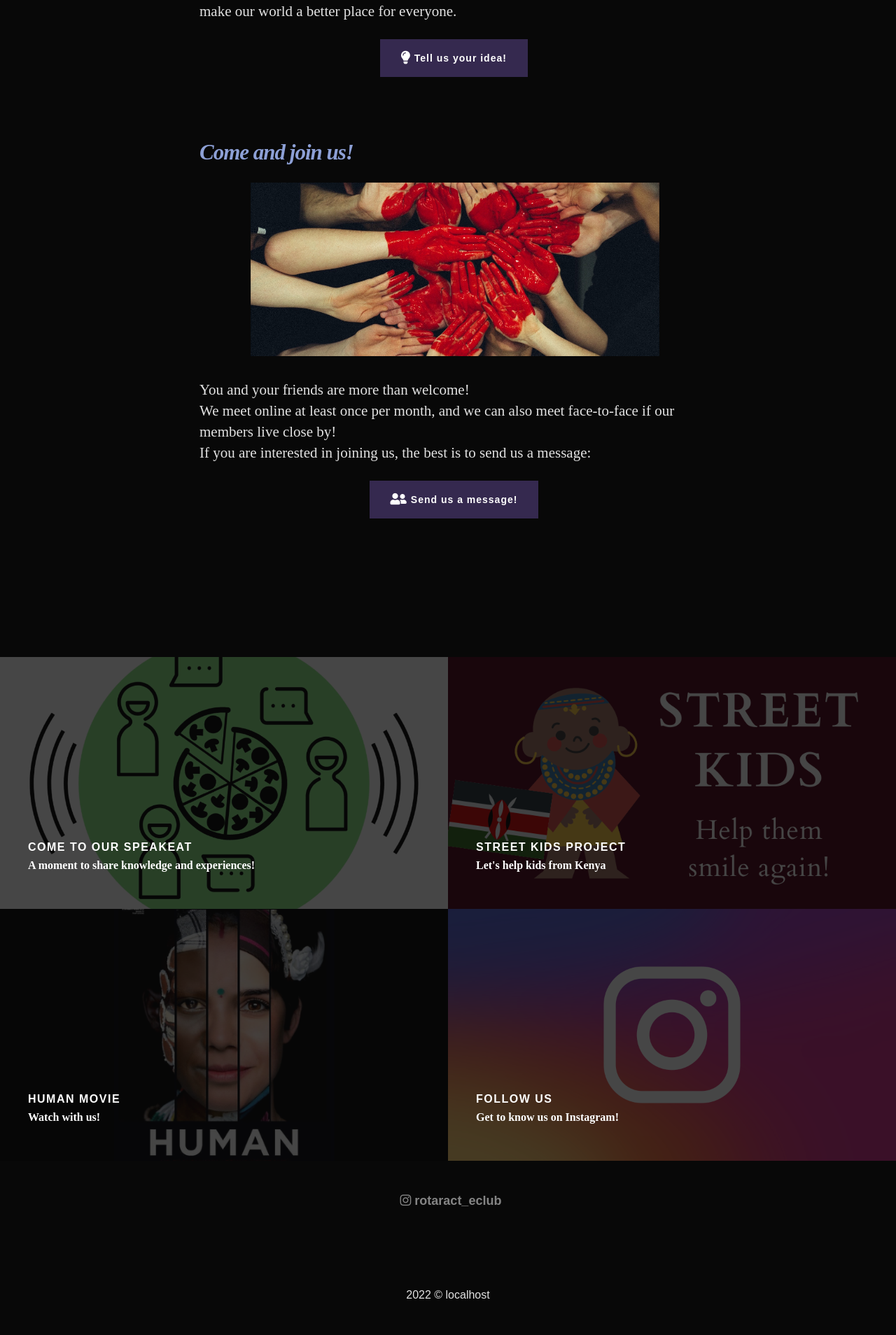
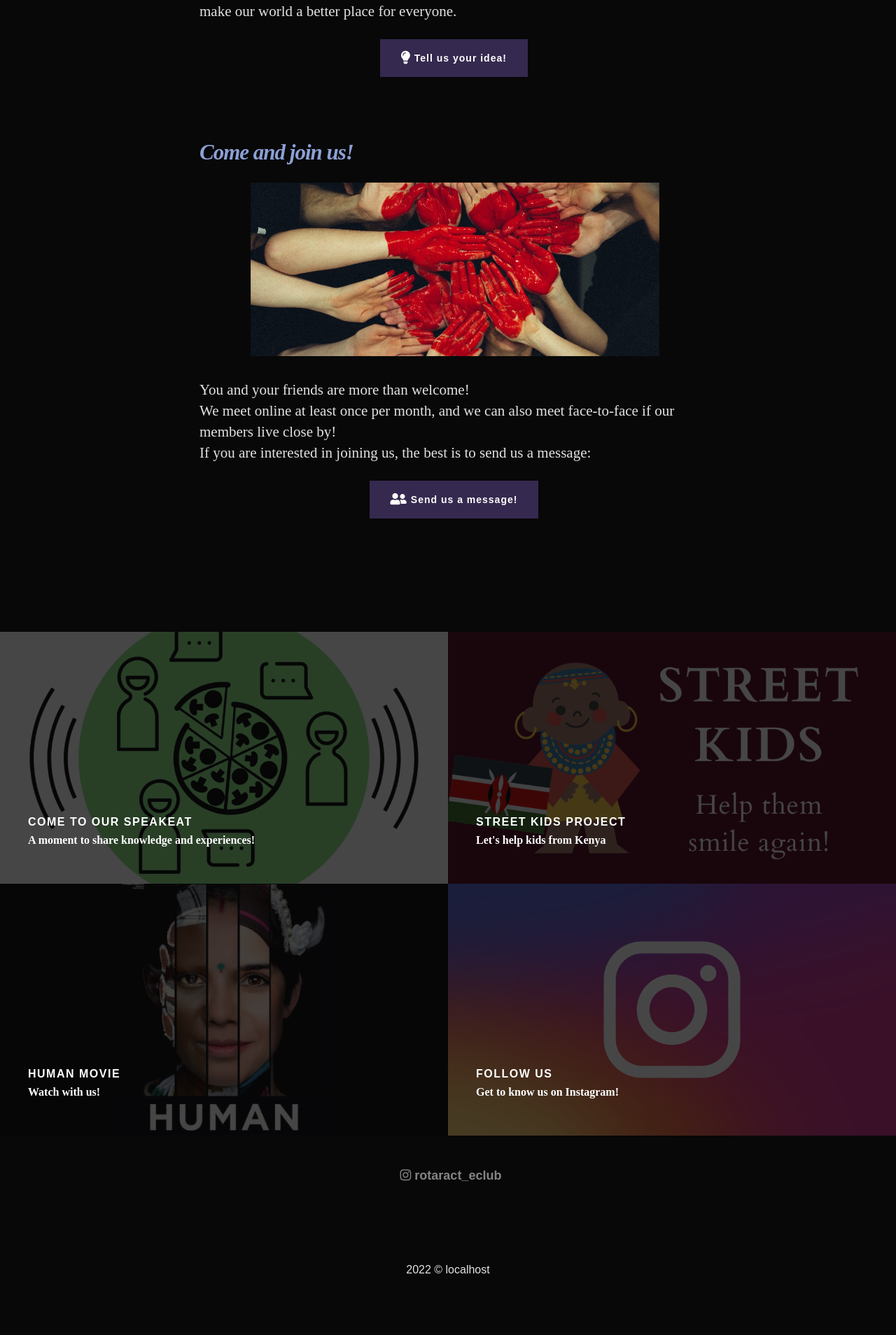
Before and after one commit to e-rotaract/e-rotaract.github.io, a Jekyll site: the page built from index.md, in a window 1280 px wide. Shown: the part 2276-4184 px from the top of the page at 70% size. Built offline with Jekyll 4.4.1, drawn with Linux system fonts in a browser that asks for light colours; some web fonts are replaced; after the commit the page ends 4148 px from its top, so only the background shows below that.

Commit message:
Update padding of website main content

```diff
--- a/assets/css/main.css
+++ b/assets/css/main.css
@@ -2088,7 +2088,7 @@ header .header-logo a {
     background-color: var(--dark);
     min-height: 800px;
     position: relative;
-    padding: 6rem 0 9.6rem;
+    padding: 6rem 0;
     color: var(--light);
 }
 
```
